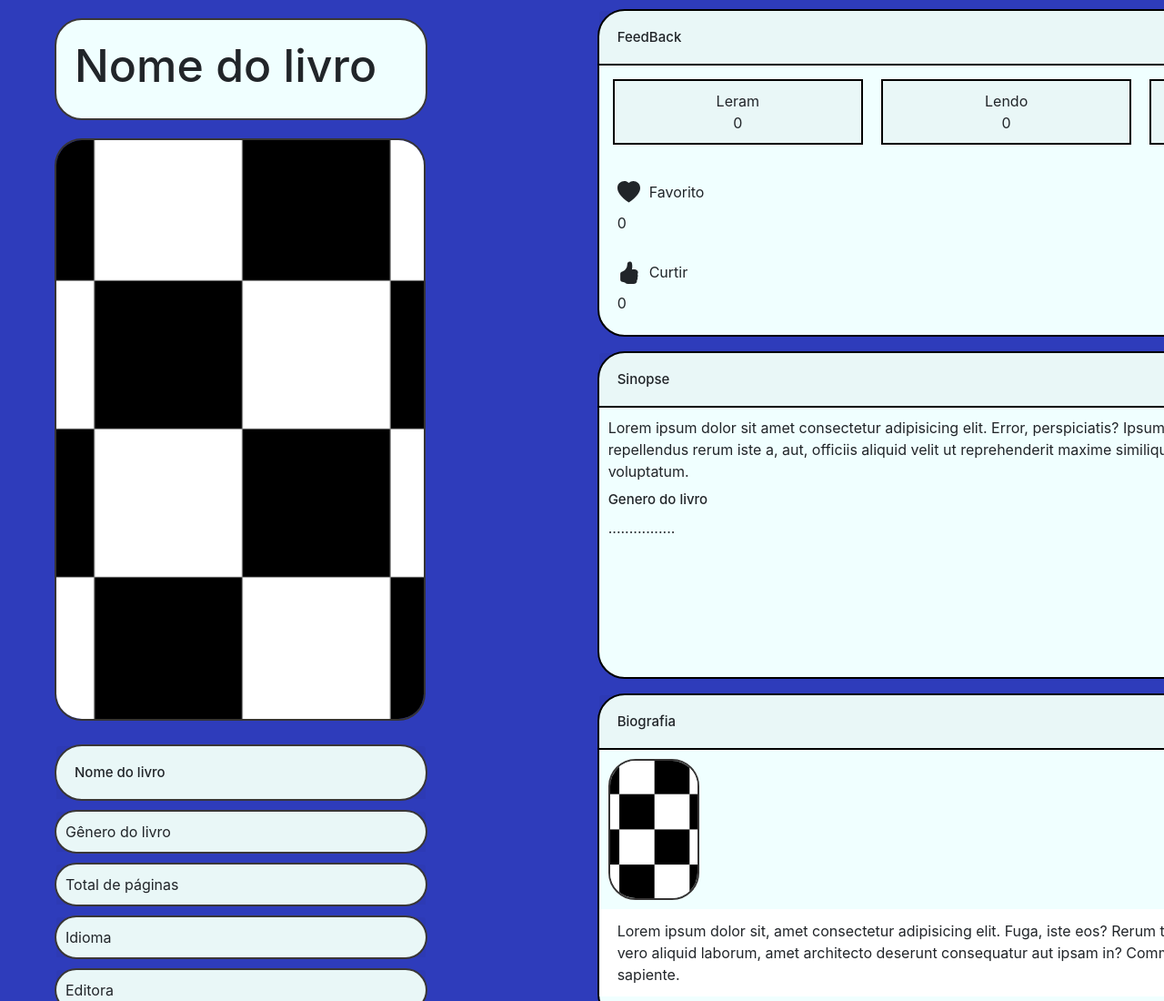
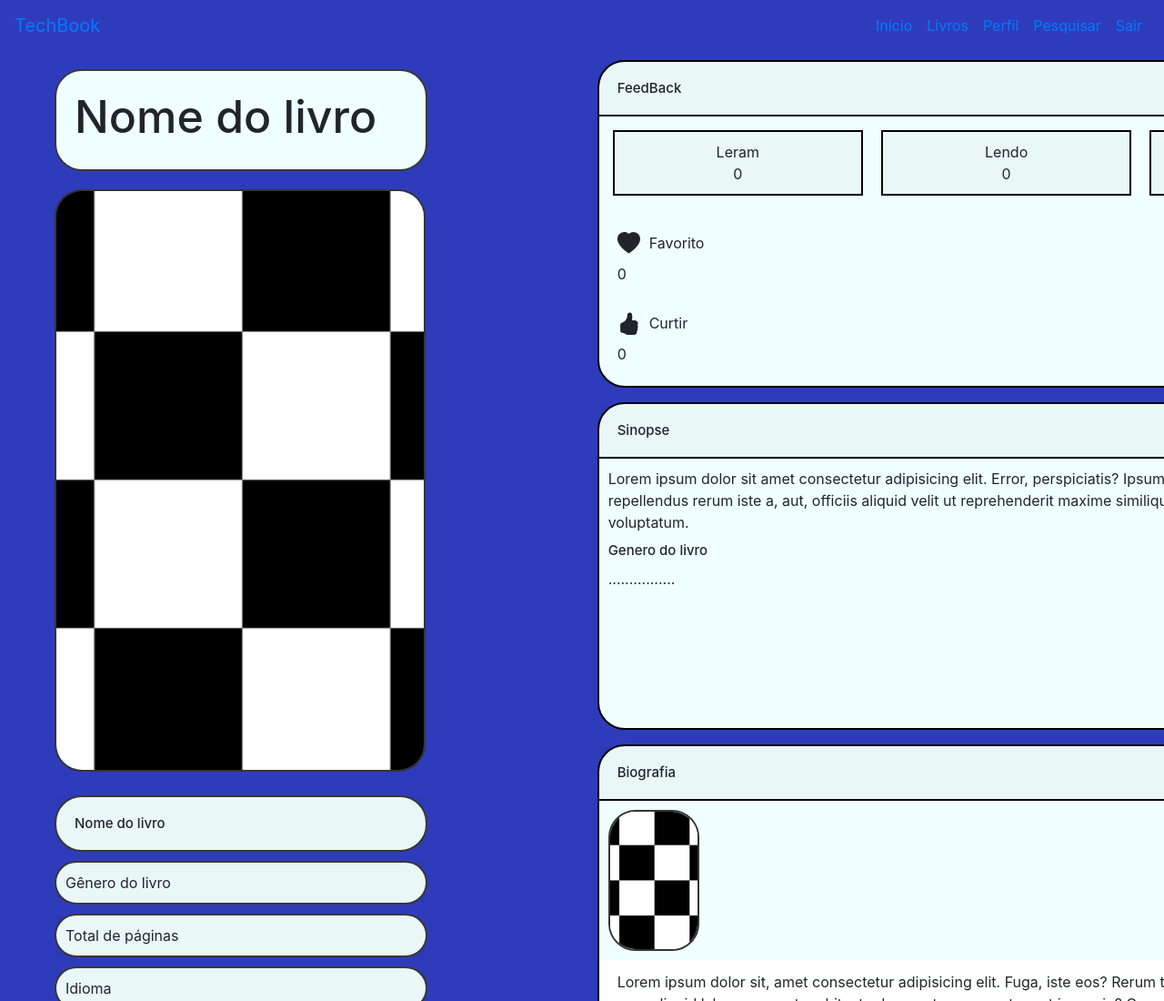
Before and after one commit to G-a-b-s/TechBook, a website: page Project/public/app_descrição/index.html in a window 1280 px wide. Shown: the top 1100 px of the page at 91% size. Drawn offline with nearby package versions, Linux system fonts and the light colour scheme.

Commit message:
Update index.html

```diff
--- a/Project/public/app_descrição/index.html
+++ b/Project/public/app_descrição/index.html
@@ -10,6 +10,23 @@
 </head>
 
 <body>
+<header>
+        <nav class="navbar navbar-expand-lg navbar-custom">
+            <a class="navbar-brand" href="#">TechBook</a>
+            <button class="navbar-toggler" type="button" data-toggle="collapse" data-target="#navbarNav" aria-controls="navbarNav" aria-expanded="false" aria-label="Toggle navigation">
+                <span class="navbar-toggler-icon"></span>
+            </button>
+            <div class="collapse navbar-collapse" id="navbarNav">
+                <ul class="navbar-nav ml-auto">
+                    <li class="nav-item"><a class="nav-link" href="#" id="inicio-button">Início</a></li>
+                    <li class="nav-item"><a class="nav-link" href="#books">Livros</a></li>
+                    <li class="nav-item"><a class="nav-link" href="#perfil">Perfil</a></li>
+                    <li class="nav-item"><a class="nav-link" href="../app_pesquisaLivro/index.html">Pesquisar</a></li>
+                    <li class="nav-item"><a class="nav-link" href="#exit">Sair</a></li>
+                </ul>
+            </div>
+        </nav>
+    </header>
     <div class="container">
         <div class="row">
             <div class="col-md-8">
```
